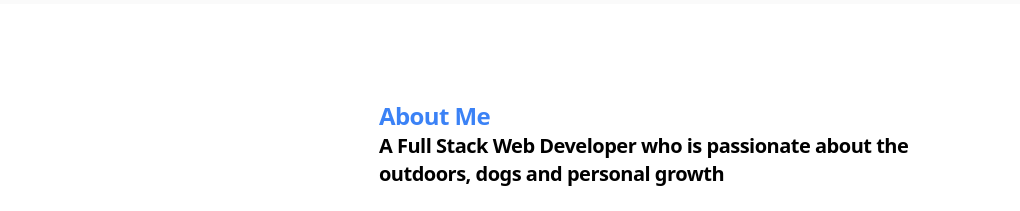
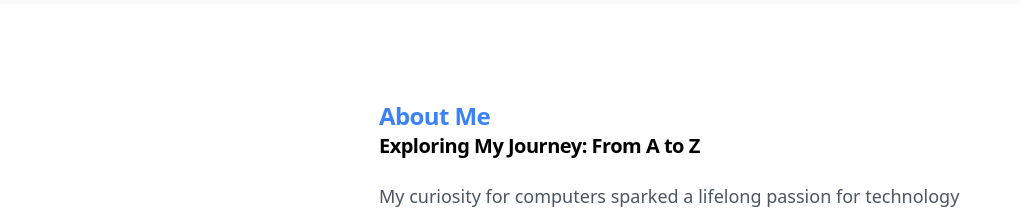
Before and after one commit to dorianinc/portfolio-tailwind, a website: page src/index.html in a window 1280 px wide. Shown: the part 880-1091 px from the top of the page, without its empty margins (128-1148 px from the left). Drawn offline with nearby package versions, Linux system fonts and the light colour scheme.

Commit message:
changed a subheader

```diff
--- a/src/index.html
+++ b/src/index.html
@@ -119,7 +119,7 @@
                         About Me
                     </h2>
                     <h2 class="text-xl font-bold tracking-tight">
-                        A Full Stack Web Developer who is passionate about the outdoors, dogs and personal growth
+                        Exploring My Journey: From A to Z
                     </h2>
                     <p class="mt-6 text-lg leading-6 text-gray-600">
                         My curiosity for computers sparked a lifelong passion for technology that has led me to pursue a
```
